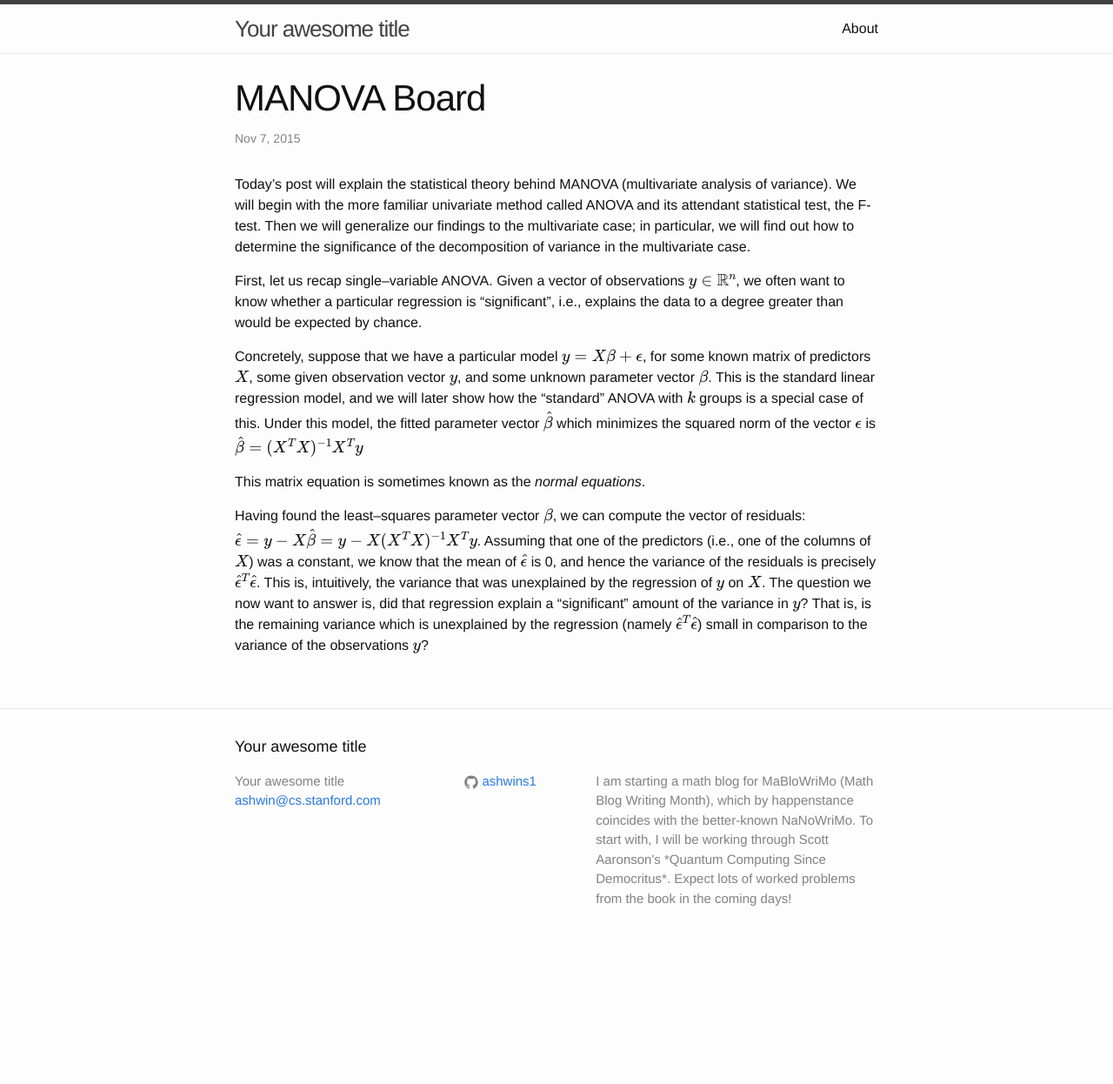
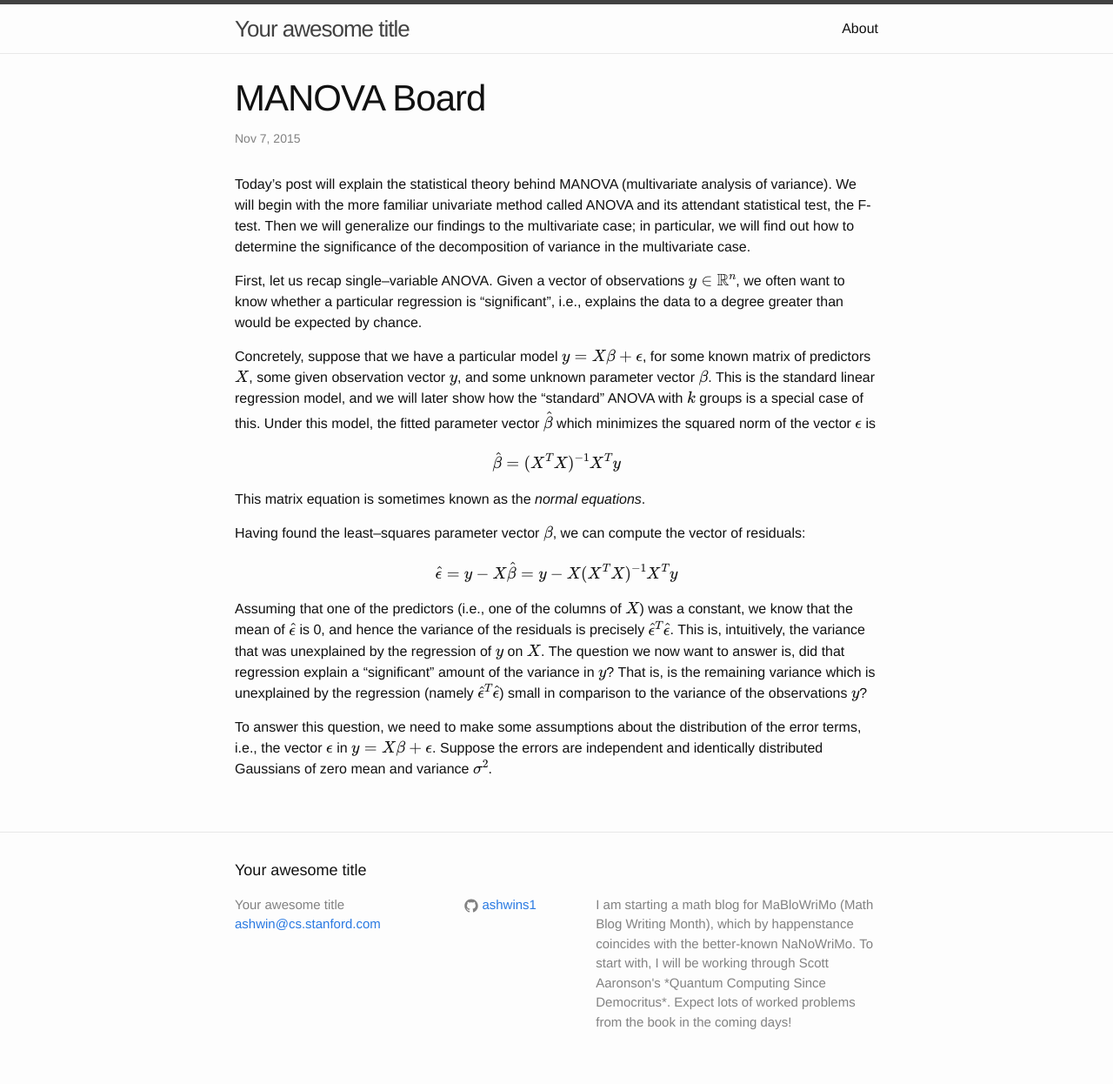
Before and after one commit to ashwins1/ashwins1.github.io, a Jekyll site: the page built from _posts/2015-11-06-manova-board.markdown, in a window 1280 px wide. Shown: the whole page at 87% size. Built offline with Jekyll 4.4.1, drawn with Linux system fonts in a browser that asks for light colours; formulas are drawn with MathJax 3; before the commit the page ends 1104 px from its top, so only the background shows below that.

Commit message:
Trying to get align-style environment in MathJax

```diff
--- a/_posts/2015-11-06-manova-board.markdown
+++ b/_posts/2015-11-06-manova-board.markdown
@@ -23,18 +23,28 @@ and some unknown parameter vector \\(\beta\\). This is the standard linear regre
 model, and we will later show how the "standard" ANOVA with \\(k\\) groups is a
 special case of this. Under this model, the fitted parameter vector \\(\hat{\beta}\\)
 which minimizes the squared norm of the vector \\(\epsilon\\)
-is $$\hat{\beta} = (X^T X)^{-1} X^T y$$
+is
+
+\\[ \hat{\beta} = (X^T X)^{-1} X^T y \\]
 
 This matrix equation is sometimes known as the *normal equations*.
 
 Having found the least--squares parameter vector \\(\beta\\), we can compute
-the vector of residuals: $$\hat{\epsilon} = y - X \hat{\beta} = y - X (X^T
-X)^{-1} X^T y$$.  Assuming that one of the predictors (i.e., one of the columns
-of \\(X\\)) was a constant, we know that the mean of \\(\hat{\epsilon}\\) is 0,
-and hence the variance of the residuals is precisely \\(\hat{\epsilon}^T
-\hat{\epsilon}\\). This is, intuitively, the variance that was unexplained by
-the regression of \\(y\\) on \\(X\\). The question we now want to answer is,
-did that regression explain a "significant" amount of the variance in \\(y\\)?
-That is, is the remaining variance which is unexplained by the regression
-(namely \\(\hat{\epsilon}^T \hat{\epsilon}\\)) small in comparison to the
-variance of the observations \\(y\\)?
+the vector of residuals:
+
+\\[ \hat{\epsilon} = y - X \hat{\beta} = y - X (X^T X)^{-1} X^T y \\]
+
+Assuming that one of the predictors (i.e., one of the columns of \\(X\\)) was a
+constant, we know that the mean of \\(\hat{\epsilon}\\) is 0, and hence the
+variance of the residuals is precisely \\(\hat{\epsilon}^T \hat{\epsilon}\\).
+This is, intuitively, the variance that was unexplained by the regression of
+\\(y\\) on \\(X\\). The question we now want to answer is, did that regression
+explain a "significant" amount of the variance in \\(y\\)?  That is, is the
+remaining variance which is unexplained by the regression (namely
+\\(\hat{\epsilon}^T \hat{\epsilon}\\)) small in comparison to the variance of
+the observations \\(y\\)?
+
+To answer this question, we need to make some assumptions about the distribution
+of the error terms, i.e., the vector \\(\epsilon\\) in \\(y = X \beta + \epsilon\\).
+Suppose the errors are independent and identically distributed Gaussians of zero
+mean and variance \\(\sigma^2\\).
```
